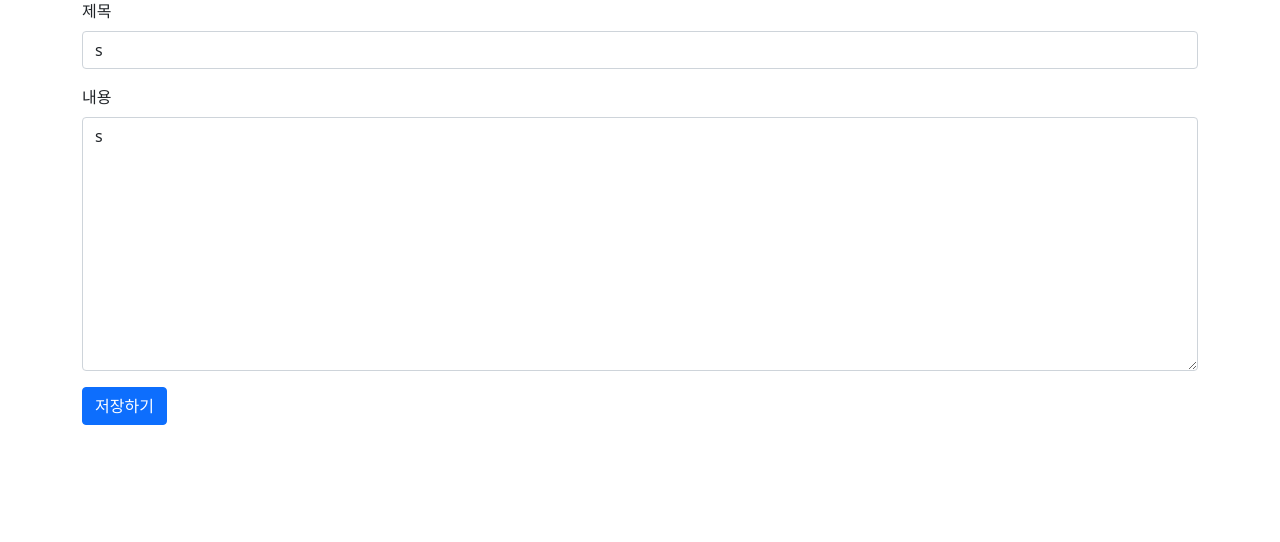
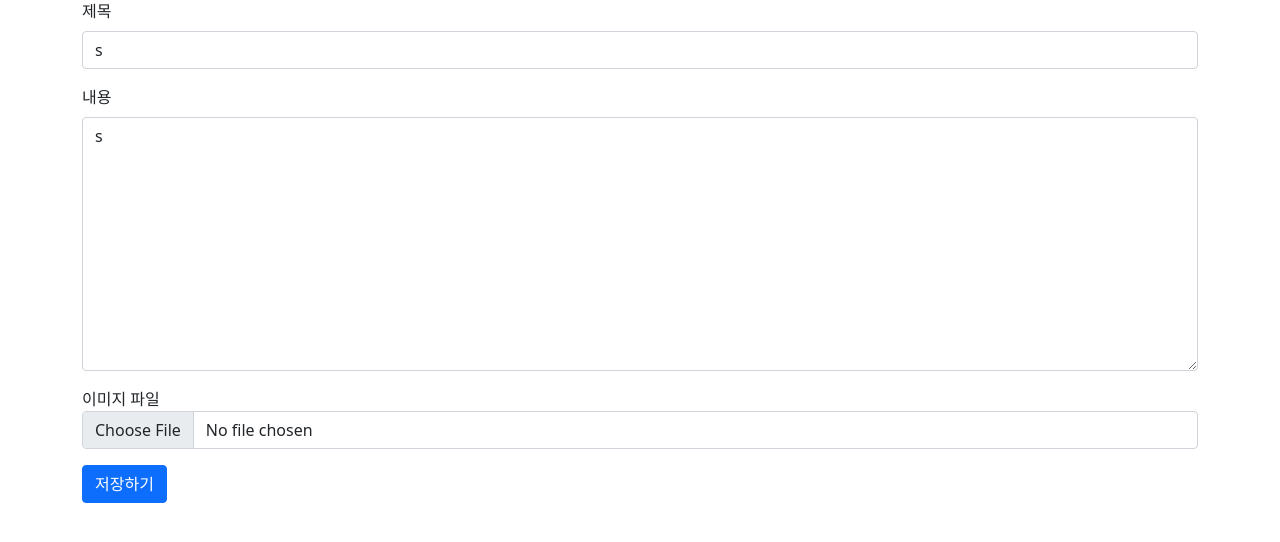
Before and after one commit to jmlee0527/Django, a Django app: page /main/question/modify/3/ in a window 1280 px wide. Shown: the part 123-665 px from the top of the page. Run offline with Django 4.2, Linux system fonts and the light colour scheme; a user stored in the database is signed in; data comes from the database, SQL or seed files in the repository; both versions use the stored data as it was after the commit; some libraries are stand-ins or nearby versions.

Commit message:
feat: 이미지 업로드 기능

```diff
--- a/mini-project/board/board/settings.py
+++ b/mini-project/board/board/settings.py
@@ -11,6 +11,7 @@ https://docs.djangoproject.com/en/4.2/ref/settings/
 """
 
 from pathlib import Path
+import os
 
 # Build paths inside the project like this: BASE_DIR / 'subdir'.
 BASE_DIR = Path(__file__).resolve().parent.parent
@@ -121,6 +122,9 @@ STATIC_URL = 'static/'
 STATICFILES_DIRS = [
     BASE_DIR / 'static',
 ]
+
+MEDIA_URL = '/media/'
+MEDIA_ROOT = os.path.join(BASE_DIR, 'media')
 # Default primary key field type
 # https://docs.djangoproject.com/en/4.2/ref/settings/#default-auto-field
 
--- a/mini-project/board/board/urls.py
+++ b/mini-project/board/board/urls.py
@@ -18,9 +18,13 @@ from django.contrib import admin
 from django.urls import include, path
 from main.views import base_views
 
+from django.conf.urls.static import static
+from django.conf import settings
+
 urlpatterns = [
     path('main/', include('main.urls')),
     path('common/', include('common.urls')),
     path('admin/', admin.site.urls),
     path('', base_views.index, name='index'),  # '/' 에 해당되는 path
 ]
+urlpatterns += static(settings.MEDIA_URL, document_root=settings.MEDIA_ROOT)
--- a/mini-project/board/main/forms.py
+++ b/mini-project/board/main/forms.py
@@ -4,10 +4,11 @@ from main.models import Question,Answer,Comment
 class QuestionForm(forms.ModelForm):
     class Meta:
         model = Question
-        fields = ['subject', 'content']
+        fields = ['subject', 'content', 'imgfile']
         labels = {
             'subject': '제목',
             'content': '내용',
+            'imgfile': '이미지',
         }
 
 class AnswerForm(forms.ModelForm):
--- a/mini-project/board/main/models.py
+++ b/mini-project/board/main/models.py
@@ -20,6 +20,7 @@ class Question(models.Model):
     create_date = models.DateTimeField()
     modify_date = models.DateTimeField(null=True, blank=True)
     voter = models.ManyToManyField(User)  # 추천인 추가
+    imgfile = models.ImageField(null=True, upload_to="", blank=True) # 이미지 추가
 
     #id 값 대신 제목을 표시
     def __str__(self):
--- a/mini-project/board/main/views/question_views.py
+++ b/mini-project/board/main/views/question_views.py
@@ -10,7 +10,7 @@ from ..models import Question,Comment,Category
 def question_create(request, category_name):
     category = Category.objects.get(name=category_name)
     if request.method == 'POST':
-        form = QuestionForm(request.POST)
+        form = QuestionForm(request.POST, request.FILES)
         if form.is_valid():
             question = form.save(commit=False)
             question.author = request.user
--- a/mini-project/board/templates/main/question_form.html
+++ b/mini-project/board/templates/main/question_form.html
@@ -3,7 +3,7 @@
 {% block content %}
 <div class="container">
     <h5 class="my-3 border-bottom pb-2">[{{ category.description }}] 질문 등록</h5>
-    <form method="post">
+    <form method="post" enctype="multipart/form-data">
         {% csrf_token %}
         <!-- 오류표시 Start -->
         {% if form.errors %}
@@ -29,6 +29,10 @@
             <textarea class="form-control" name="content"
                       id="content" rows="10">{{ form.content.value|default_if_none:'' }}</textarea>
         </div>
+        <div class="mb-3">
+            <label for="imgfile">이미지 파일</label>
+            <input type="file" class="form-control" name="imgfile" id="imgfile">
+        </div>
         <button type="submit" class="btn btn-primary">저장하기</button>
     </form>
 </div>
```
Also changed, not shown: mini-project/board/templates/main/question_detail.html (+7 -0 lines), mini-project/board/db.sqlite3, mini-project/board/main/migrations/0002_question_imgfile.py (added), mini-project/board/media/test1.jpeg (added), mini-project/board/media/성명.jpeg (added), 4 other files.
